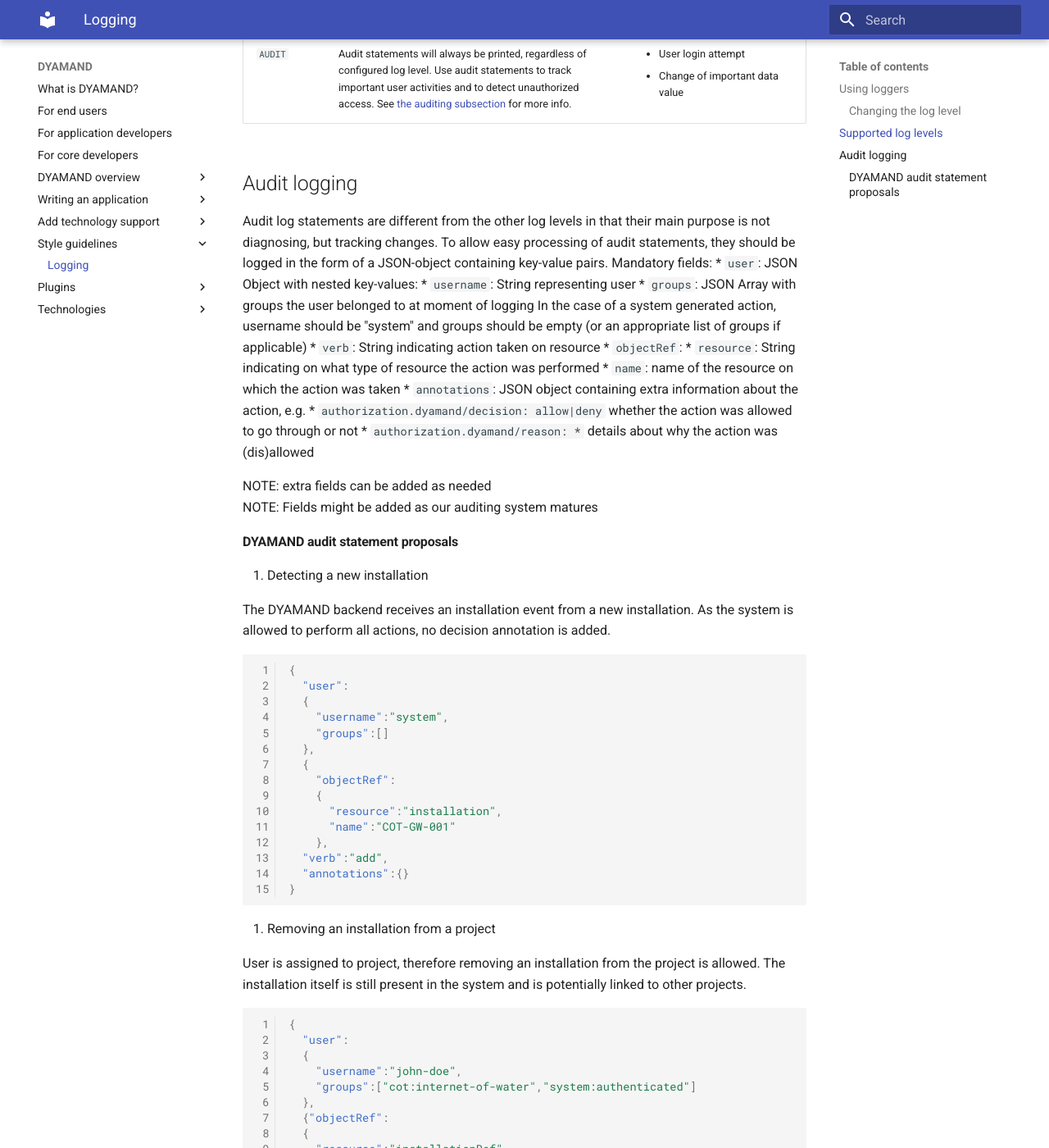
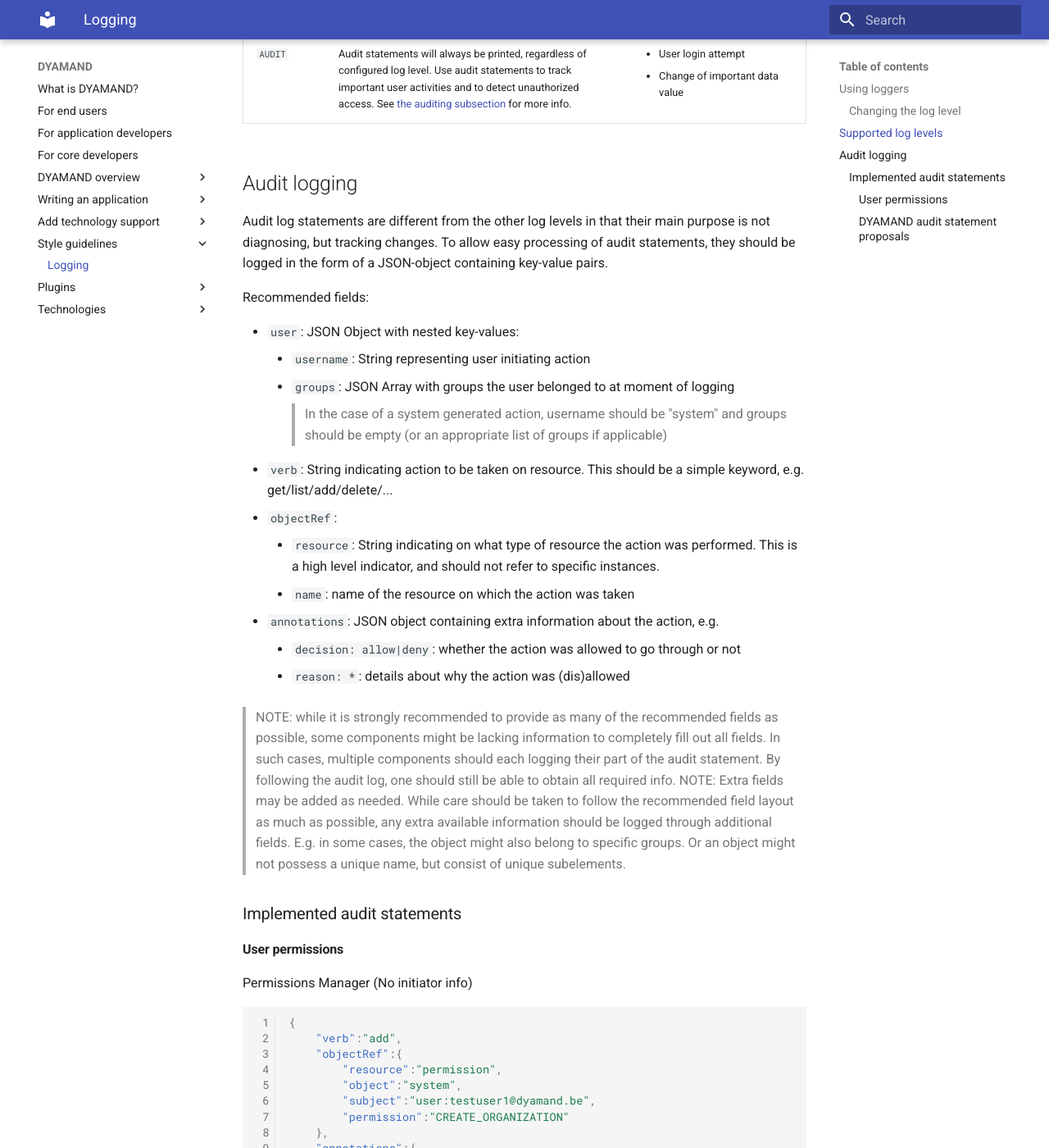
Before and after one commit to dyamand/dyamand.github.io, an MkDocs documentation site: the page built from docs/styleguides/logging.md, in a window 1280 px wide and 1400 px high, scrolled down 2652 px. Shown: the whole window at 82% size. Built offline with MkDocs 1.6.1 and Material for MkDocs 9.7.7, drawn with Linux system fonts in a browser that asks for light colours; some of the changed text lies outside the part shown.

Commit message:
docs: updated audit logging documentation

````diff
--- a/docs/styleguides/logging.md
+++ b/docs/styleguides/logging.md
@@ -77,21 +77,62 @@
 ## Audit logging
 Audit log statements are different from the other log levels in that their main purpose is not diagnosing, but tracking changes.
 To allow easy processing of audit statements, they should be logged in the form of a JSON-object containing key-value pairs.
-Mandatory fields:
+
+Recommended fields:
+
 * `user`: JSON Object with nested key-values:
-  * `username`: String representing user
-  * `groups`: JSON Array with groups the user belonged to at moment of logging
-  In the case of a system generated action, username should be "system" and groups should be empty (or an appropriate list of groups if applicable)
-* `verb`: String indicating action taken on resource
+    * `username`: String representing user initiating action
+    * `groups`: JSON Array with groups the user belonged to at moment of logging
+       >In the case of a system generated action, username should be "system" and groups should be empty (or an appropriate list of groups if applicable)
+* `verb`: String indicating action to be taken on resource. This should be a simple keyword, e.g. get/list/add/delete/...
 * `objectRef`:
-  * `resource`: String indicating on what type of resource the action was performed
-  * `name`: name of the resource on which the action was taken
+    * `resource`: String indicating on what type of resource the action was performed. This is a high level indicator, and should not refer to specific instances.
+    * `name`: name of the resource on which the action was taken
 * `annotations`: JSON object containing extra information about the action, e.g.
-  * `authorization.dyamand/decision: allow|deny` whether the action was allowed to go through or not
-  * `authorization.dyamand/reason: *` details about why the action was (dis)allowed
+    * `decision: allow|deny`: whether the action was allowed to go through or not
+    * `reason: *`: details about why the action was (dis)allowed
 
-NOTE: extra fields can be added as needed</br>
-NOTE: Fields might be added as our auditing system matures
+> NOTE: while it is strongly recommended to provide as many of the recommended fields as possible, some components might be lacking information to completely fill out all fields. In such cases, multiple components should each logging their part of the audit statement. By following the audit log, one should still be able to obtain all required info.
+> NOTE: Extra fields may be added as needed. While care should be taken to follow the recommended field layout as much as possible, any extra available information should be logged through additional fields. E.g. in some cases, the object might also belong to specific groups. Or an object might not possess a unique name, but consist of unique subelements.
+
+
+### Implemented audit statements
+#### User permissions
+Permissions Manager (No initiator info)
+```json
+{
+    "verb":"add",
+    "objectRef":{
+        "resource":"permission",
+        "object":"system",
+        "subject":"user:testuser1@dyamand.be",
+        "permission":"CREATE_ORGANIZATION"
+    },
+    "annotations":{
+        "decision":"allow",
+        "result":"added"
+    }
+}
+```
+User Service (Has initatior info)
+```json
+{
+    "user":{
+        "username":"system",
+        "groups":[
+        ]
+    },
+    "objectRef":{
+        "resource":"permission",
+        "object":"system",
+        "subject":"user:testuser1@dyamand.be",
+        "permission":"CREATE_ORGANIZATION"
+    },
+    "verb":"add",
+    "annotations":{
+    }
+}
+```
 
 #### DYAMAND audit statement proposals
 1. Detecting a new installation
````
